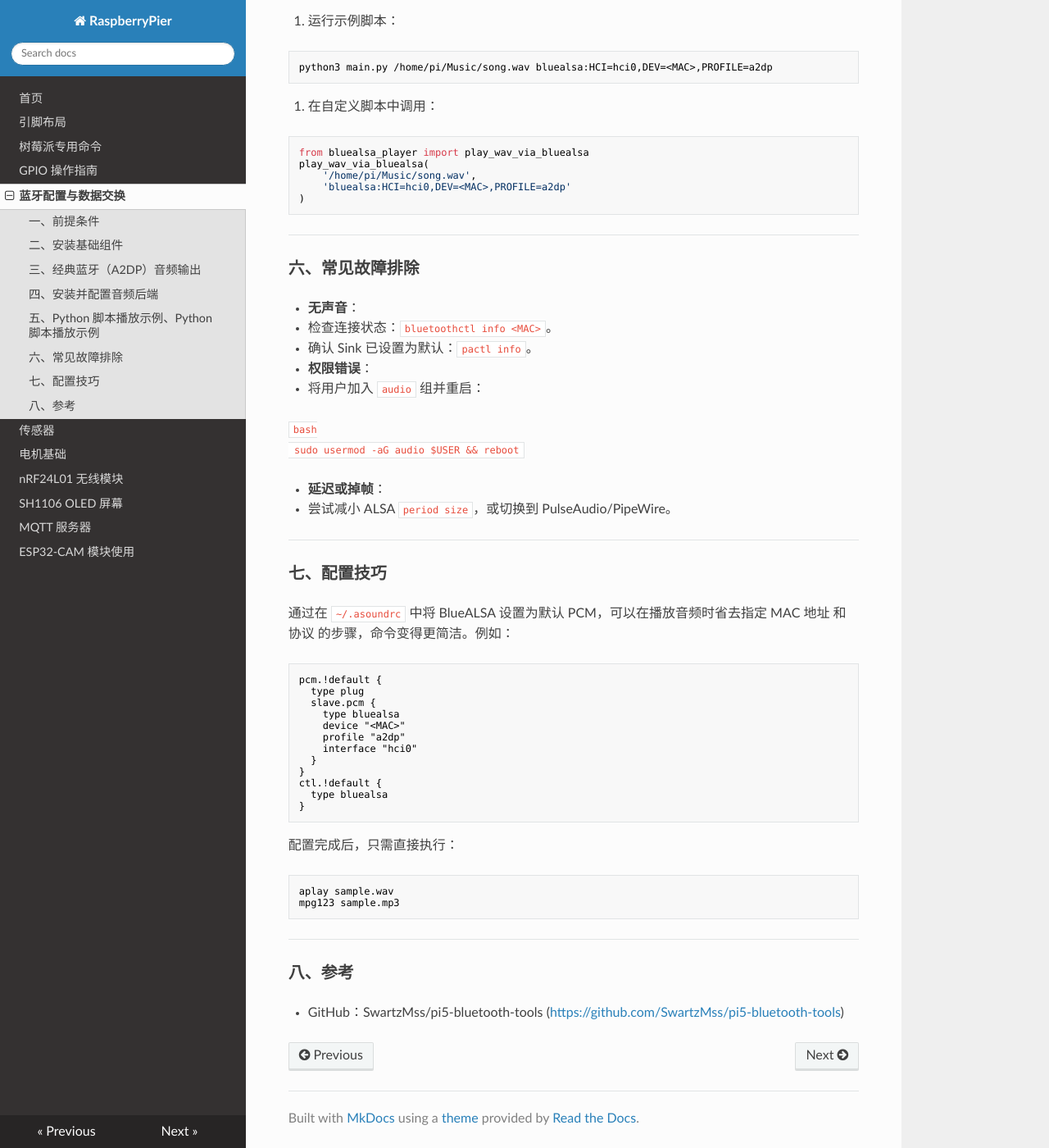
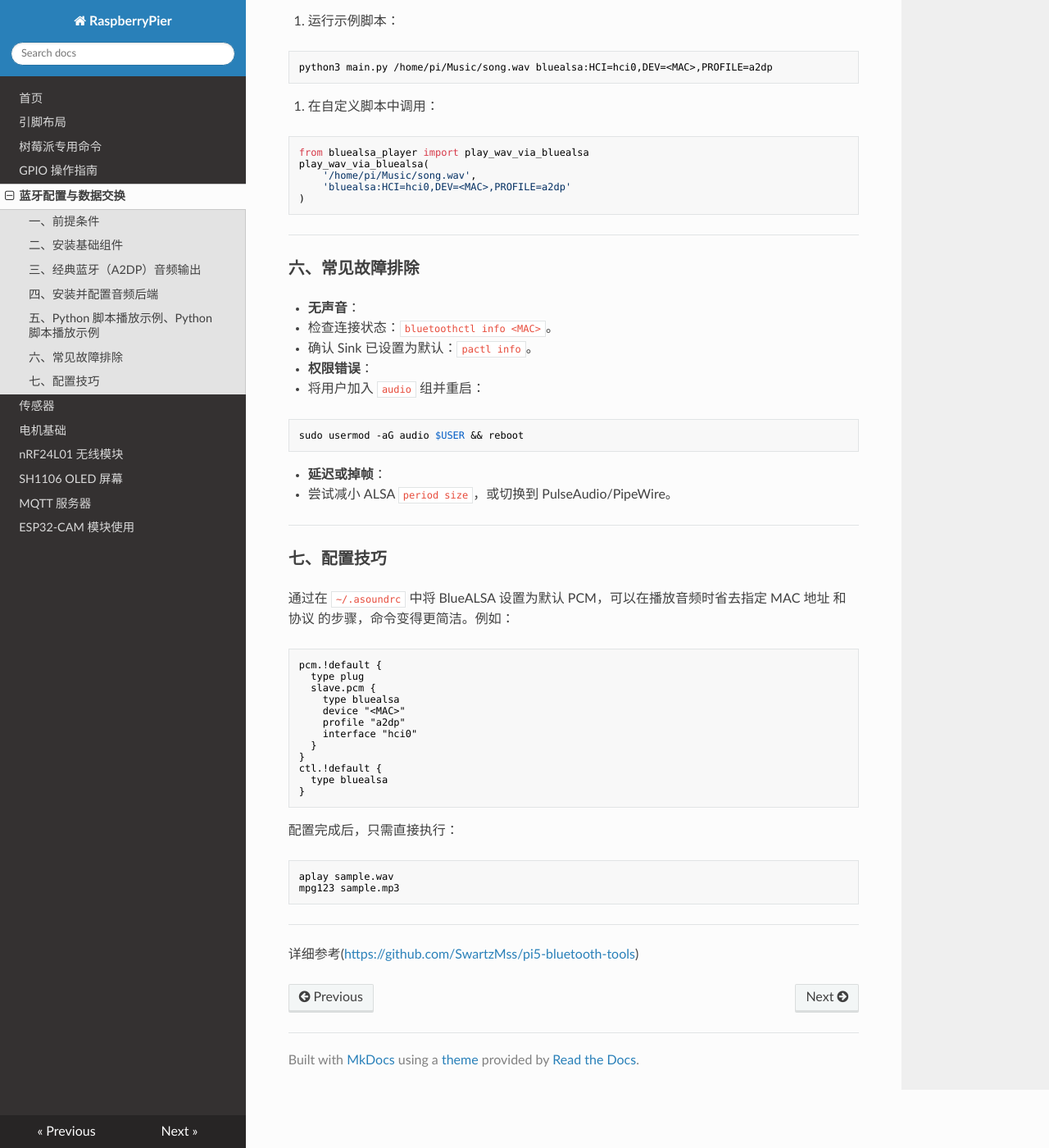
Before and after one commit to SwartzMss/RaspberryPier, an MkDocs documentation site: the page built from docs/bluetooth.md, in a window 1280 px wide and 1400 px high, scrolled down 2039 px. Shown: the whole window at 82% size. Built offline with MkDocs 1.6.1, drawn with Linux system fonts in a browser that asks for light colours; nearby versions of some CDN libraries.

Commit message:
Update bluetooth.md

````diff
--- a/docs/bluetooth.md
+++ b/docs/bluetooth.md
@@ -129,9 +129,9 @@
 - **权限错误**：
 - 将用户加入 `audio` 组并重启：
 
- ```bash
- sudo usermod -aG audio $USER && reboot
- ```
+```bash
+sudo usermod -aG audio $USER && reboot
+```
 
 - **延迟或掉帧**：
   - 尝试减小 ALSA `period size`，或切换到 PulseAudio/PipeWire。
@@ -166,6 +166,4 @@
 
 ---
 
-### 八、参考
-
-- GitHub：SwartzMss/pi5-bluetooth-tools ([https://github.com/SwartzMss/pi5-bluetooth-tools](https://github.com/SwartzMss/pi5-bluetooth-tools))
+详细参考([https://github.com/SwartzMss/pi5-bluetooth-tools](https://github.com/SwartzMss/pi5-bluetooth-tools))
````
